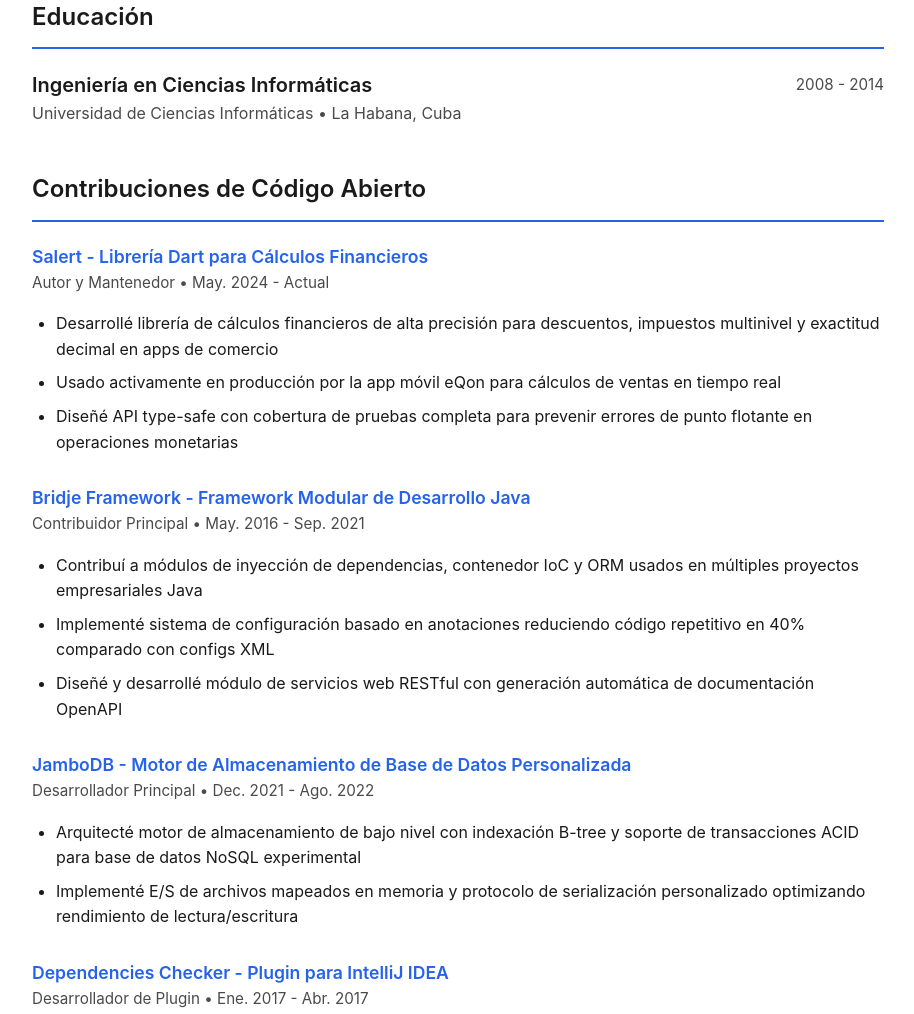
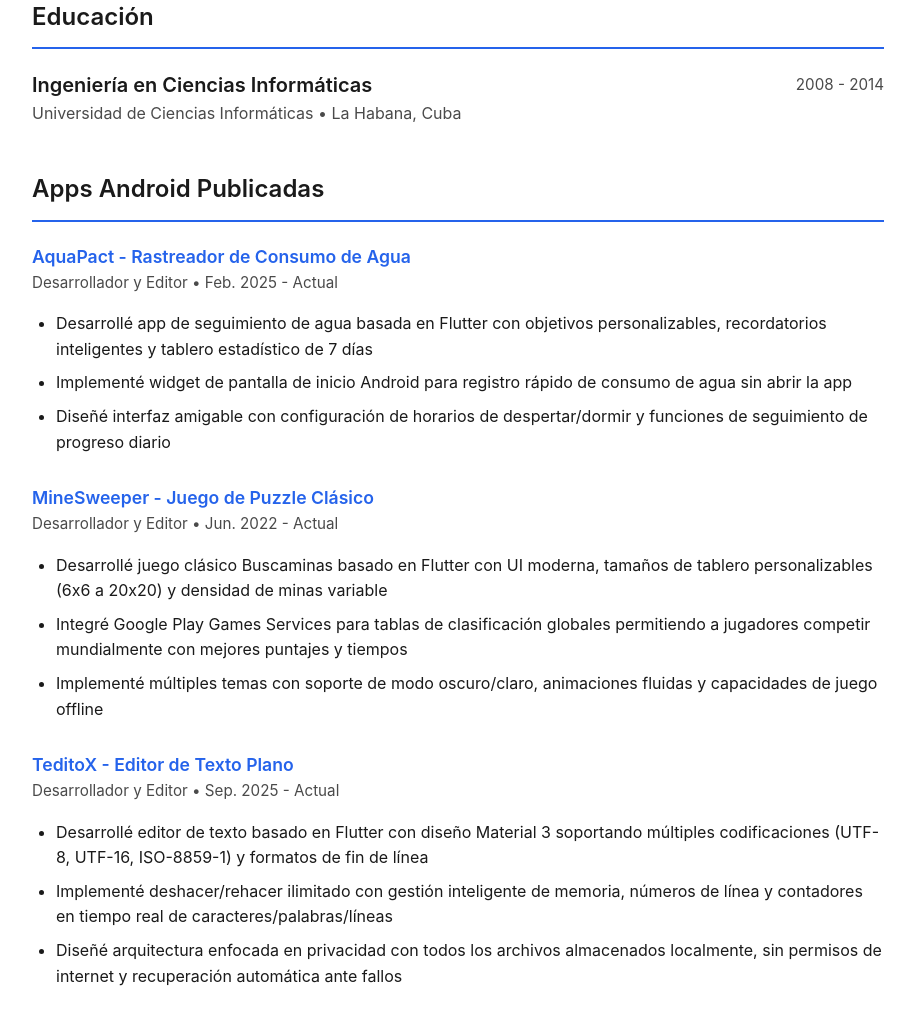
Before and after one commit to zp1ke/cv, an Astro site in the folder website/: page /es in a window 1280 px wide. Shown: the part 2646-3660 px from the top of the page, without its empty margins (182-1096 px from the left). Built offline with nearby package versions, Linux system fonts and the light colour scheme; Astro itself is replaced by a stand-in of ours.

Commit message:
feat: add Android apps section to CV in Spanish and English pages

```diff
--- a/website/src/pages/es/index.astro
+++ b/website/src/pages/es/index.astro
@@ -5,7 +5,7 @@ import Section from '@/components/Section.astro';
 import Experience from '@/components/Experience.astro';
 import cvData from '@data/cv-es.json';
 
-const { profile, summary, skills, experience, education, opensource } = cvData;
+const { profile, summary, skills, experience, education, androidapps, opensource } = cvData;
 ---
 
 <Layout
@@ -58,6 +58,29 @@ const { profile, summary, skills, experience, education, opensource } = cvData;
               </div>
               <p class="education-dates">{item.dates}</p>
             </div>
+          </article>
+        ))}
+      </Section>
+
+      <!-- Android Apps -->
+      <Section title="Apps Android Publicadas">
+        {androidapps.map((item) => (
+          <article class="androidapp">
+            <div class="androidapp-header">
+              <div>
+                <h3 class="androidapp-title">
+                  <a href={item.url} target="_blank" rel="noopener noreferrer">
+                    {item.name}
+                  </a>
+                </h3>
+                <p class="androidapp-role">{item.role} • {item.dates}</p>
+              </div>
+            </div>
+            <ul class="achievements">
+              {item.achievements.map((achievement) => (
+                <li>{achievement}</li>
+              ))}
+            </ul>
           </article>
         ))}
       </Section>
@@ -157,6 +180,34 @@ const { profile, summary, skills, experience, education, opensource } = cvData;
     white-space: nowrap;
   }
 
+  .androidapp {
+    display: flex;
+    flex-direction: column;
+    gap: var(--spacing-sm);
+  }
+
+  .androidapp-header {
+    display: flex;
+    justify-content: space-between;
+    align-items: flex-start;
+    gap: var(--spacing-md);
+  }
+
+  .androidapp-title {
+    font-size: 1.1rem;
+    color: var(--color-text);
+    margin-bottom: 0.25rem;
+  }
+
+  .androidapp-title a {
+    color: var(--color-accent);
+  }
+
+  .androidapp-role {
+    color: var(--color-text-secondary);
+    font-size: 0.95rem;
+  }
+
   .opensource {
     display: flex;
     flex-direction: column;
--- a/website/src/pages/index.astro
+++ b/website/src/pages/index.astro
@@ -5,7 +5,7 @@ import Section from '@/components/Section.astro';
 import Experience from '@/components/Experience.astro';
 import cvData from '@data/cv-en.json';
 
-const { profile, summary, skills, experience, education, opensource } = cvData;
+const { profile, summary, skills, experience, education, androidapps, opensource } = cvData;
 ---
 
 <Layout
@@ -58,6 +58,29 @@ const { profile, summary, skills, experience, education, opensource } = cvData;
               </div>
               <p class="education-dates">{item.dates}</p>
             </div>
+          </article>
+        ))}
+      </Section>
+
+      <!-- Android Apps -->
+      <Section title="Published Android Apps">
+        {androidapps.map((item) => (
+          <article class="androidapp">
+            <div class="androidapp-header">
+              <div>
+                <h3 class="androidapp-title">
+                  <a href={item.url} target="_blank" rel="noopener noreferrer">
+                    {item.name}
+                  </a>
+                </h3>
+                <p class="androidapp-role">{item.role} • {item.dates}</p>
+              </div>
+            </div>
+            <ul class="achievements">
+              {item.achievements.map((achievement) => (
+                <li>{achievement}</li>
+              ))}
+            </ul>
           </article>
         ))}
       </Section>
@@ -157,6 +180,34 @@ const { profile, summary, skills, experience, education, opensource } = cvData;
     white-space: nowrap;
   }
 
+  .androidapp {
+    display: flex;
+    flex-direction: column;
+    gap: var(--spacing-sm);
+  }
+
+  .androidapp-header {
+    display: flex;
+    justify-content: space-between;
+    align-items: flex-start;
+    gap: var(--spacing-md);
+  }
+
+  .androidapp-title {
+    font-size: 1.1rem;
+    color: var(--color-text);
+    margin-bottom: 0.25rem;
+  }
+
+  .androidapp-title a {
+    color: var(--color-accent);
+  }
+
+  .androidapp-role {
+    color: var(--color-text-secondary);
+    font-size: 0.95rem;
+  }
+
   .opensource {
     display: flex;
     flex-direction: column;
```
